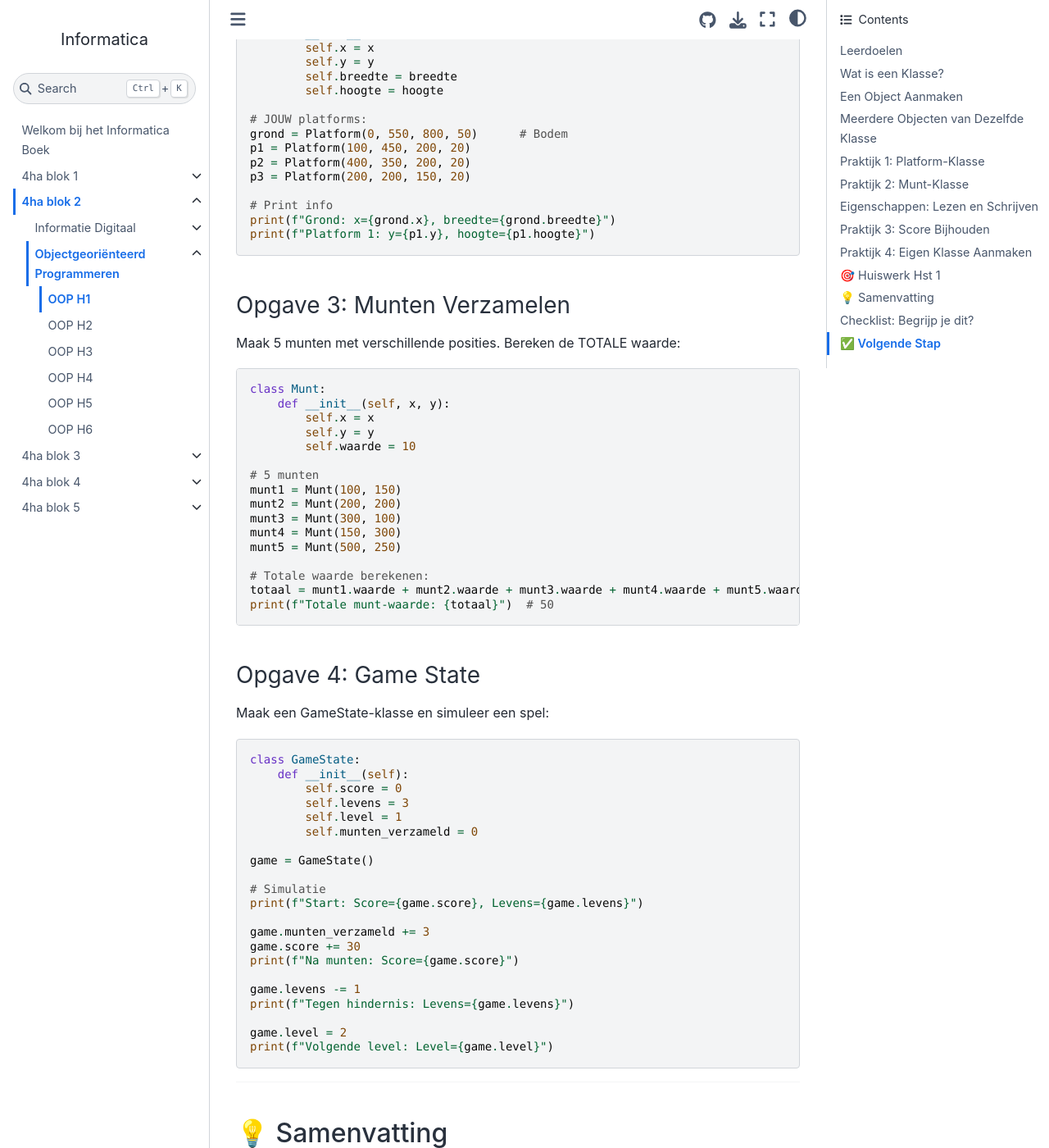
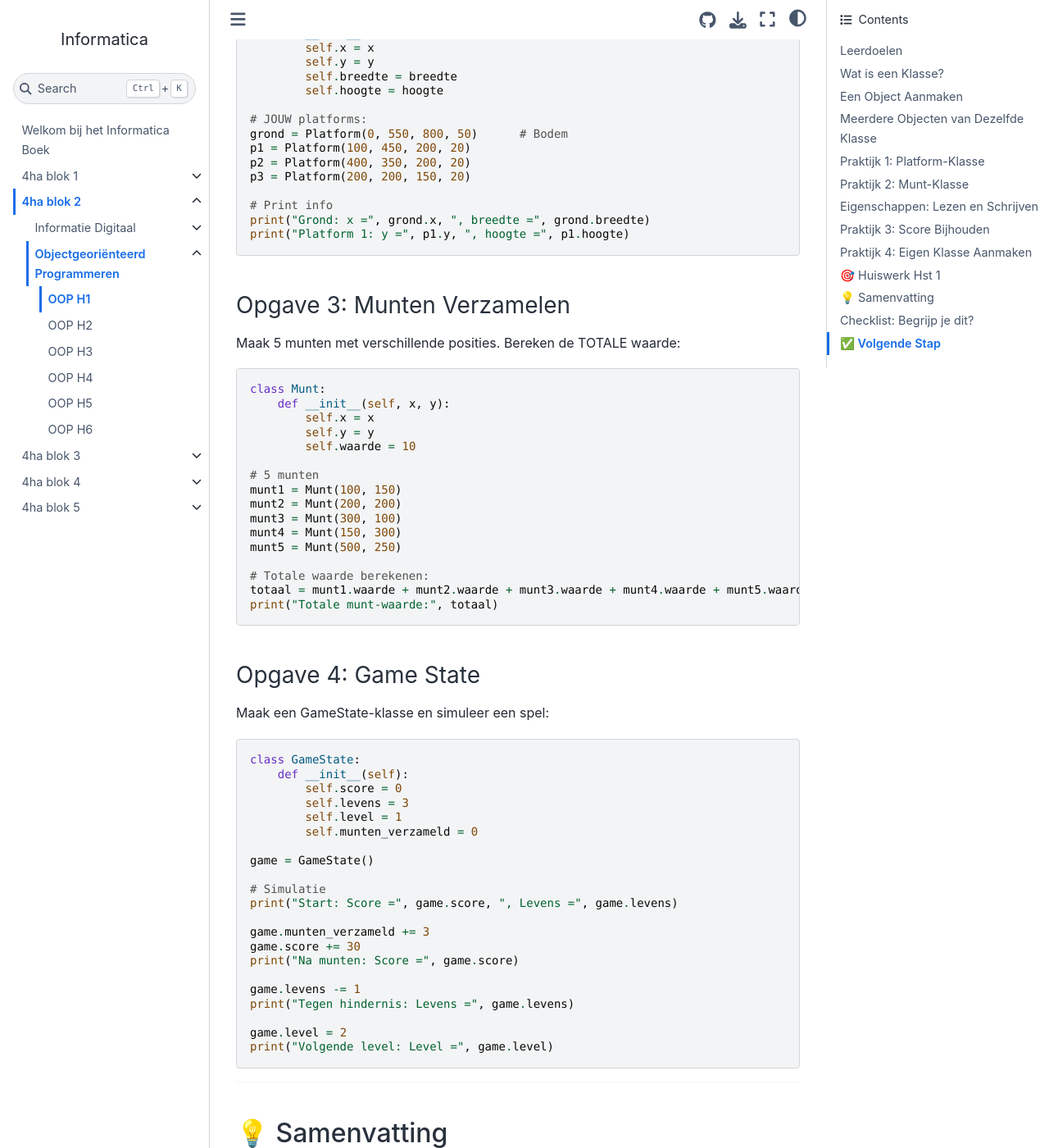
Before and after one commit to JoostvanTiel/informatica, a Jupyter Book: the page built from book/blok2/OOP/hoofdstuk1.md, in a window 1280 px wide and 1400 px high, scrolled down 7370 px. Shown: the whole window at 82% size. Built offline with Jupyter Book 1.0.4 settings and Sphinx 7.4.7 and the Sphinx Book theme 1.1.4, drawn with Linux system fonts in a browser that asks for light colours; some of the changed text lies outside the part shown.

Commit message:
Remove f-strings, use print with commas
All print(f'...') replaced with print(..., ..., ...)

Reason: Students have not learned f-strings yet.
They know: print('text', variable, 'text')

Files updated:
- hoofdstuk1.md (10 replacements)
- hoofdstuk2.md (4 replacements)
- hoofdstuk5.md (1 replacement)
- README.md (3 replacements)

Co-authored-by: Copilot <223556219+Copilot@users.noreply.github.com>

````diff
--- a/book/blok2/OOP/hoofdstuk1.md
+++ b/book/blok2/OOP/hoofdstuk1.md
@@ -276,14 +276,14 @@ class Speler:
 # Gebruik
 held = Speler("Mario", 50, 500)
 
-print(f"Speler {held.naam} staat op ({held.x}, {held.y})")
-print(f"Levens: {held.levens}, Score: {held.score}")
+print("Speler", held.naam, "staat op (", held.x, ",", held.y, ")")
+print("Levens:", held.levens, ", Score:", held.score)
 
 # Verandering
 held.score += 50
 held.levens = 2
 
-print(f"Na actie: {held.levens} levens, {held.score} punten")
+print("Na actie:", held.levens, "levens,", held.score, "punten")
 ```
 
 ---
@@ -348,8 +348,8 @@ p2 = Platform(400, 350, 200, 20)
 p3 = Platform(200, 200, 150, 20)
 
 # Print info
-print(f"Grond: x={grond.x}, breedte={grond.breedte}")
-print(f"Platform 1: y={p1.y}, hoogte={p1.hoogte}")
+print("Grond: x =", grond.x, ", breedte =", grond.breedte)
+print("Platform 1: y =", p1.y, ", hoogte =", p1.hoogte)
 ```
 
 ### Opgave 3: Munten Verzamelen
@@ -372,7 +372,7 @@ munt5 = Munt(500, 250)
 
 # Totale waarde berekenen:
 totaal = munt1.waarde + munt2.waarde + munt3.waarde + munt4.waarde + munt5.waarde
-print(f"Totale munt-waarde: {totaal}")  # 50
+print("Totale munt-waarde:", totaal)
 ```
 
 ### Opgave 4: Game State
@@ -390,17 +390,17 @@ class GameState:
 game = GameState()
 
 # Simulatie
-print(f"Start: Score={game.score}, Levens={game.levens}")
+print("Start: Score =", game.score, ", Levens =", game.levens)
 
 game.munten_verzameld += 3
 game.score += 30
-print(f"Na munten: Score={game.score}")
+print("Na munten: Score =", game.score)
 
 game.levens -= 1
-print(f"Tegen hindernis: Levens={game.levens}")
+print("Tegen hindernis: Levens =", game.levens)
 
 game.level = 2
-print(f"Volgende level: Level={game.level}")
+print("Volgende level: Level =", game.level)
 ```
 
 ---
````
Also changed, not shown: book/blok2/OOP/README.md (+3 -3 lines), book/blok2/OOP/hoofdstuk2.md (+4 -4 lines), book/blok2/OOP/hoofdstuk5.md (+1 -1 lines).
